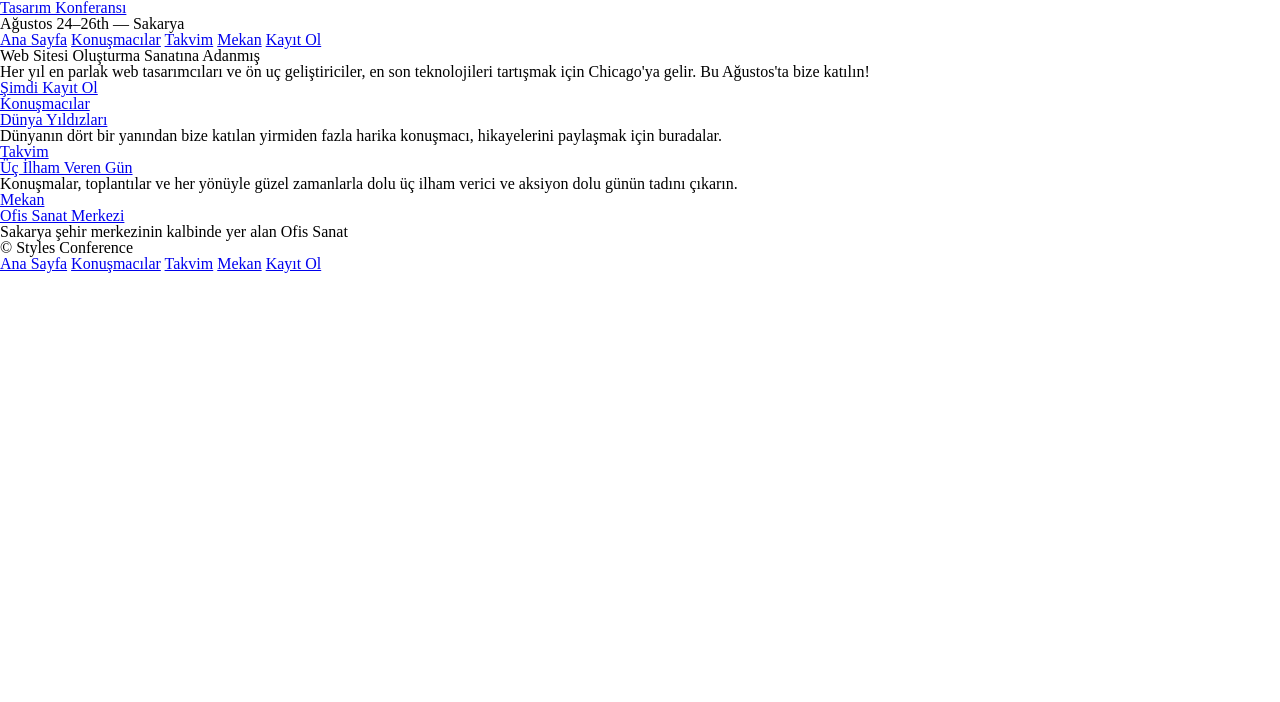
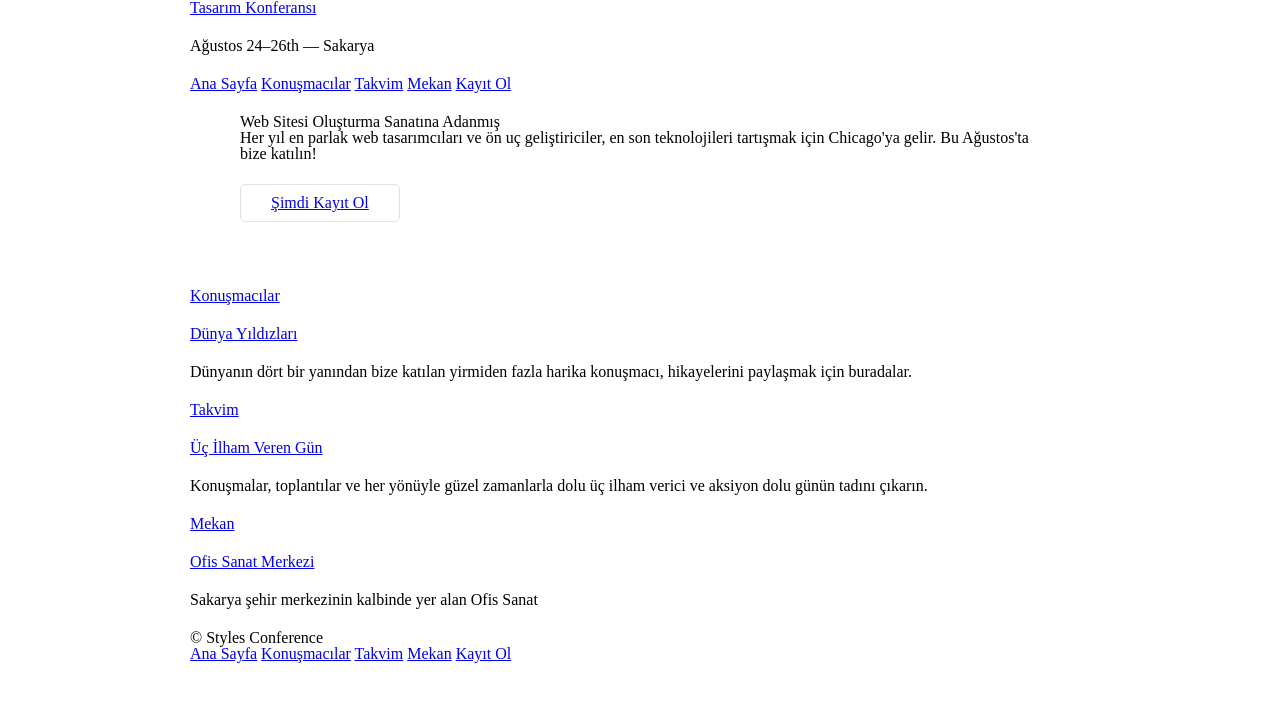
Before and after one commit to gohayta/firstWebPage, a plain HTML site: page index.html in a window 1280 px wide. Drawn offline with Linux system fonts and the light colour scheme.

Commit message:
Lesson3 Opening the Box Model

```diff
--- a/assets/stylesheets/main.css
+++ b/assets/stylesheets/main.css
@@ -127,3 +127,63 @@ table {
   border-collapse: collapse;
   border-spacing: 0;
 }
+
+/*
+  ========================================
+  Grid
+  ========================================
+*/
+
+*,
+*:before,
+*:after {
+  -webkit-box-sizing: border-box;
+  -moz-box-sizing: border-box;
+  box-sizing: border-box;
+}
+.container {
+  margin: 0 auto;
+  padding-left: 30px;
+  padding-right: 30px;
+  width: 960px;
+}
+
+/*
+  ========================================
+  Typography
+  ========================================
+*/
+
+h1,
+h3,
+h4,
+h5,
+p {
+  margin-bottom: 22px;
+}
+
+/*
+  ========================================
+  Buttons
+  ========================================
+*/
+
+.btn {
+  border-radius: 5px;
+  display: inline-block;
+  margin: 0;
+}
+.btn-alt {
+  border: 1px solid #dfe2e5;
+  padding: 10px 30px;
+}
+
+/*
+  ========================================
+  Home
+  ========================================
+*/
+
+.hero {
+  padding: 22px 80px 66px 80px;
+}
--- a/index.html
+++ b/index.html
@@ -10,7 +10,7 @@
 
   <body>
     <!-- Header -->
-    <header>
+    <header class="container">
       <h1>
         <a href="index.html">Tasarım Konferansı</a>
       </h1>
@@ -27,18 +27,18 @@
     </header>
 
     <!-- Hero -->
-    <section>
+    <section class="hero container">
       <h2>Web Sitesi Oluşturma Sanatına Adanmış</h2>
       <p>
         Her yıl en parlak web tasarımcıları ve ön uç geliştiriciler, en son
         teknolojileri tartışmak için Chicago'ya gelir. Bu Ağustos'ta bize
         katılın!
       </p>
-      <a href="register.html">Şimdi Kayıt Ol</a>
+      <a class="btn btn-alt" href="register.html">Şimdi Kayıt Ol</a>
     </section>
 
     <!-- Tasers -->
-    <section>
+    <section class="container">
       <section>
         <a href="speakers.html">
           <h5>Konuşmacılar</h5>
@@ -70,7 +70,7 @@
       </section>
     </section>
     <!--Footer -->
-    <footer>
+    <footer class="container">
       <small>&copy; Styles Conference</small>
 
       <!-- Navigasyon -->
```
Also changed, not shown: 1 other file.
